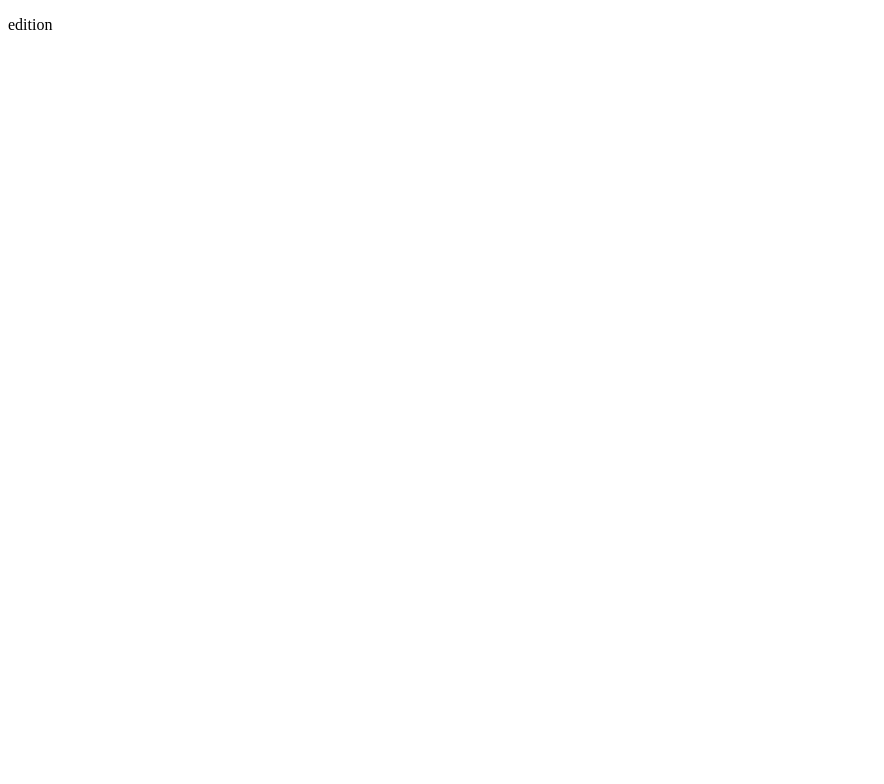
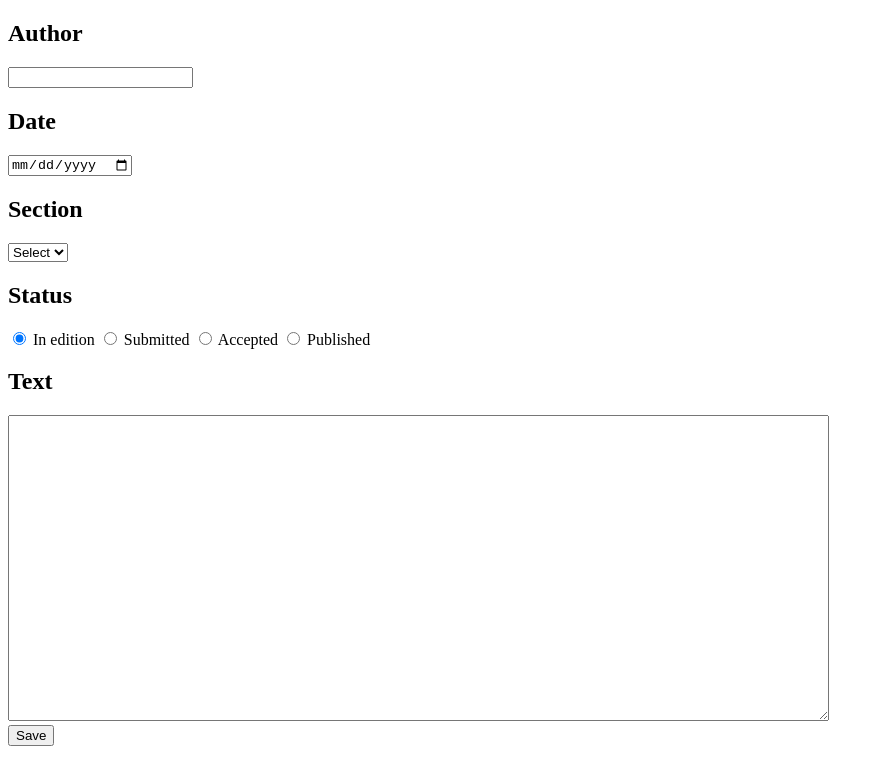
Before and after one commit to Qwentine/asi_tp3_front, a website: page view/article-edition.html in a window 1280 px wide. Shown: the whole page, without its empty margins (0-884 px from the left). Drawn offline with Linux system fonts and the light colour scheme.

Commit message:
[ADD] edition: view done

```diff
--- a/controllers/article.js
+++ b/controllers/article.js
@@ -11,6 +11,10 @@ router.get("/", function (req, res) {
 
 router.get("/edition", function (req, res) {
     res.sendFile(path.join(__dirname, "../view/article-edition.html"));
+});
+
+router.post("/edition", function (req, res) {
+    res.send(req.body);
 });
 
 router.get("/list", function (req, res) {
--- a/view/article-edition.html
+++ b/view/article-edition.html
@@ -5,6 +5,36 @@
     <title> The World News :: Article Edition </title>
 </head>
 <body>
-    <p>edition</p>
+    <form method="post" action="/articles/edition" id="edition">
+        <h2> Author </h2>
+        <input type="text"/>
+
+        <h2> Date </h2>
+        <input type="date"/>
+
+        <h2> Section </h2>
+        <select>
+            <option> Select </option>
+        </select>
+
+        <h2> Status </h2>
+            <!-- In Edition -->
+            <input type="radio" name="edition" value="edition" checked>
+            <label> In edition </label>
+            <!-- Submitted -->
+            <input type="radio" name="submitted" value="submitted">
+            <label> Submitted </label>
+            <!-- Accepted -->
+            <input type="radio" name="accepted" value="accepted">
+            <label> Accepted </label>
+            <!-- Published-->
+            <input type="radio" name="published" value="published">
+            <label> Published </label>
+
+        <h2> Text </h2>
+        <textarea name="text" id="text" cols="100" rows="20"></textarea>
+    </form>
+
+    <button type="submit" form="edition"> Save</button>
 </body>
 </html>
```
